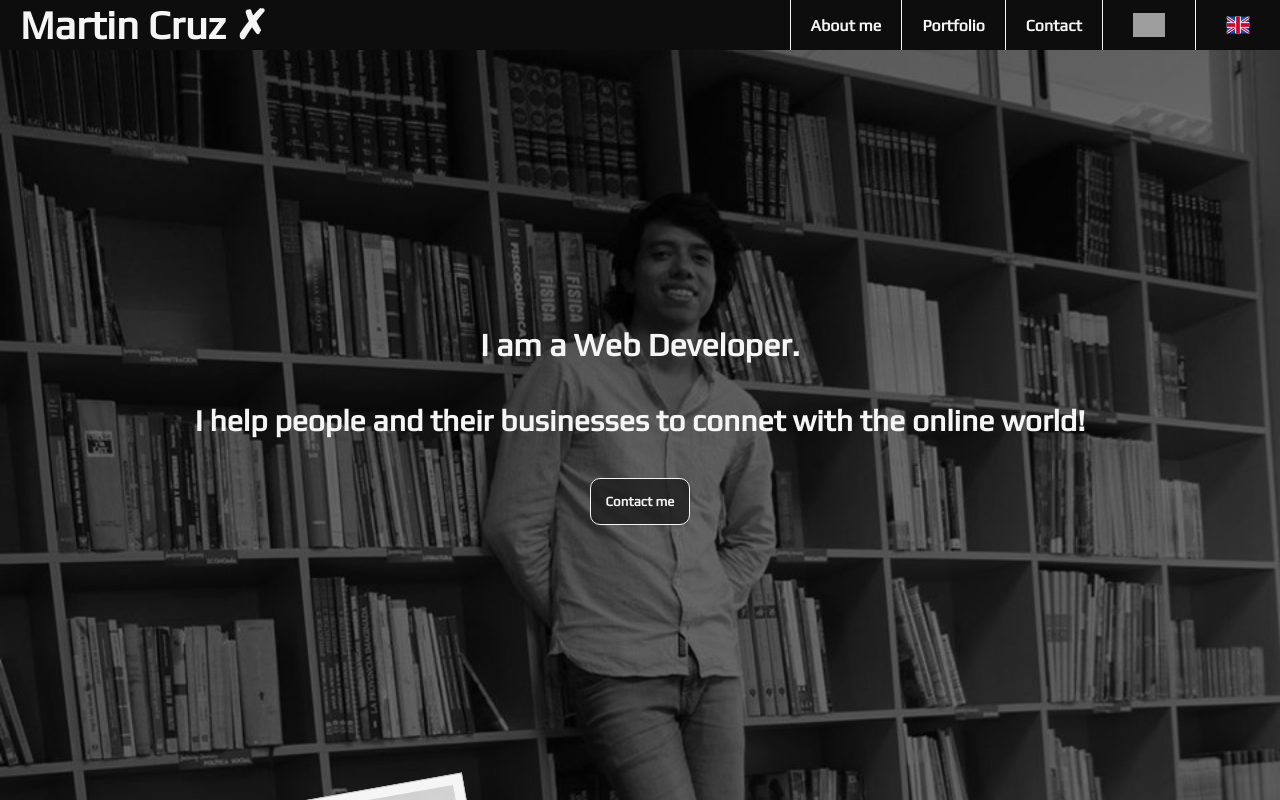
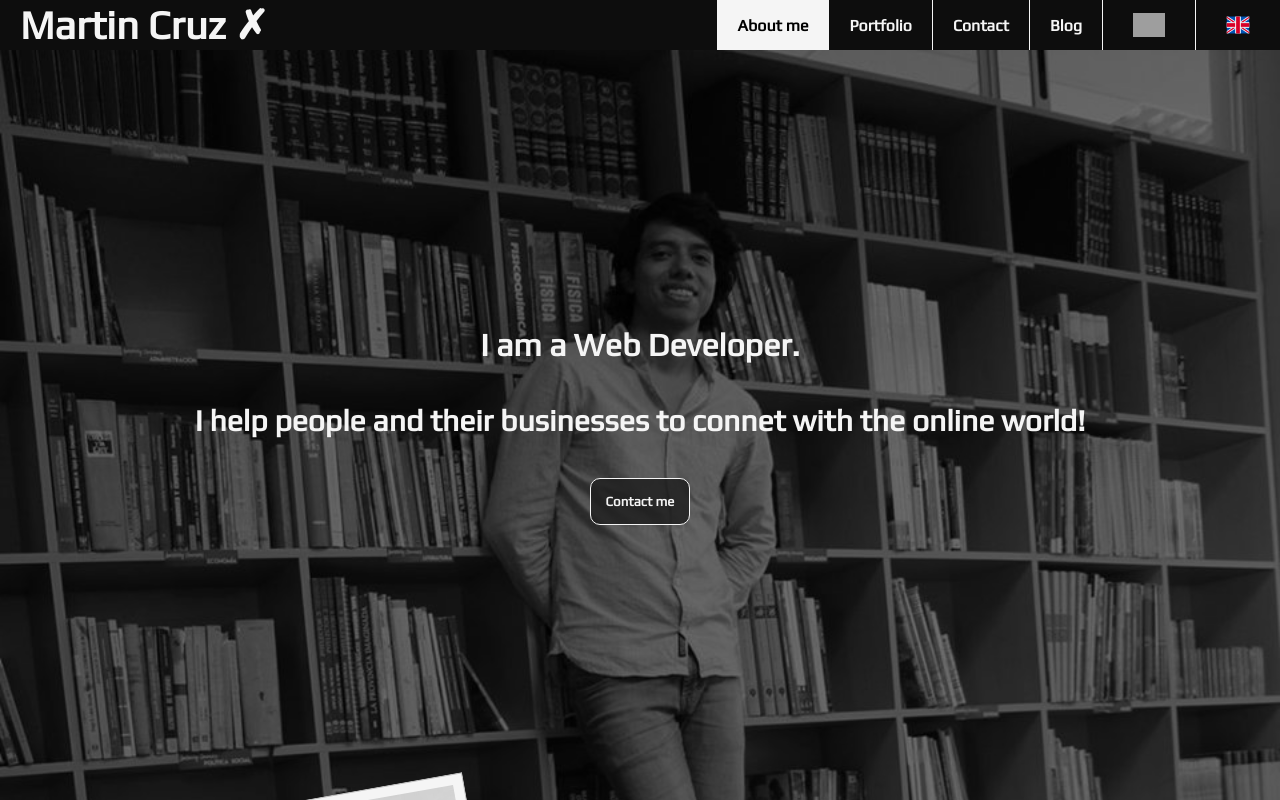
Before and after one commit to MartinMaresC/martinmportfolio, a React (Create React App) app: page / in a window 1280 px wide. Shown: the top 800 px of the page. Built offline with nearby package versions, Linux system fonts and the light colour scheme; grey boxes are pictures that could not be loaded.

Commit message:
Nav and About updated
Added blog section and style to nav bar

```diff
--- a/src/Componentes/Navbar.jsx
+++ b/src/Componentes/Navbar.jsx
@@ -48,6 +48,9 @@ function Navbar() {
         <li
         onClick={()=> document.getElementById('Contact').scrollIntoView({ behavior:'smooth' })}
         >Contact</li>
+        <li
+        onClick={()=> document.getElementById('Contact').scrollIntoView({ behavior:'smooth' })}
+        >Blog</li>
       </ul>
       <div className="toggle" onClick={toggleMenu}>
         <div className={'hamburger'}>
--- a/src/Css/Navbar.css
+++ b/src/Css/Navbar.css
@@ -38,6 +38,11 @@ nav {
   padding-left: 20px;
   border-left: 1px solid whitesmoke;
   font-weight: 600;
+}
+
+.menu li:first-child {
+  background-color: whitesmoke;
+  color: black;
 }
 
 .menu li:hover {
```
